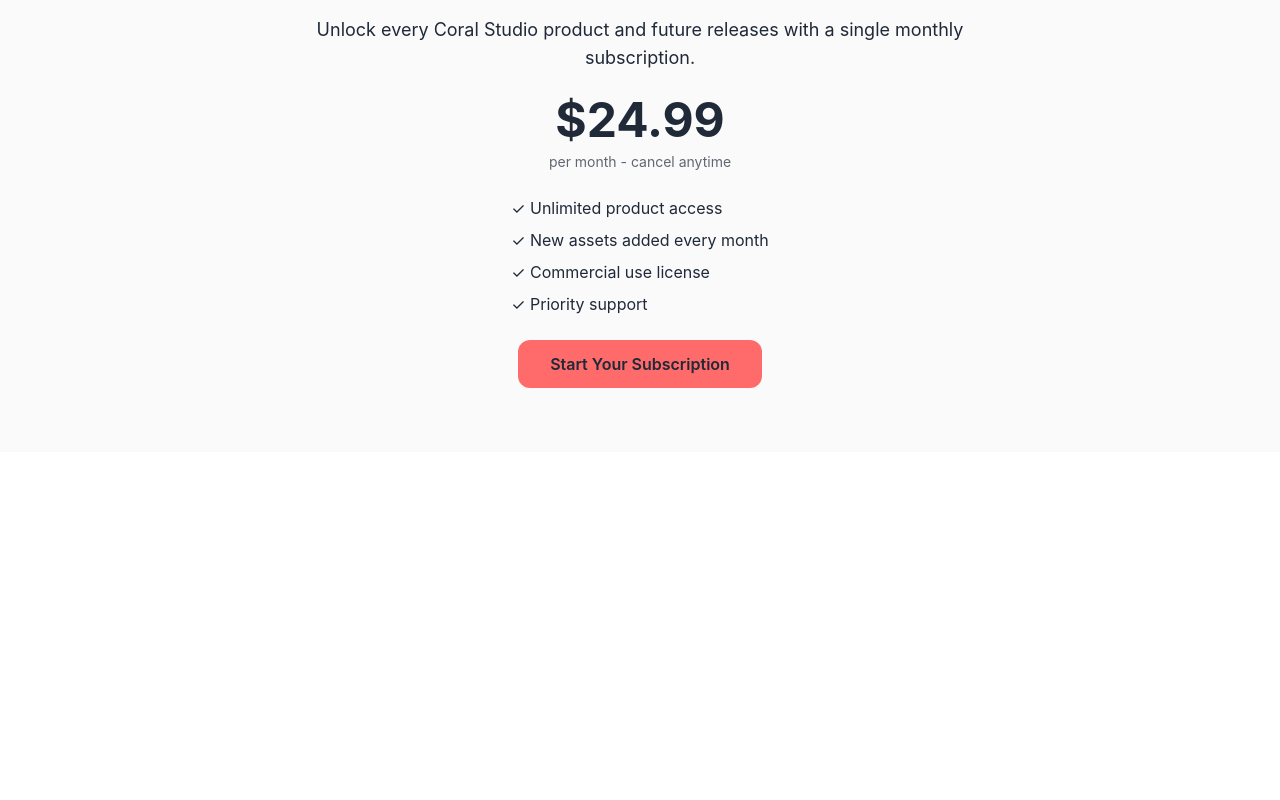
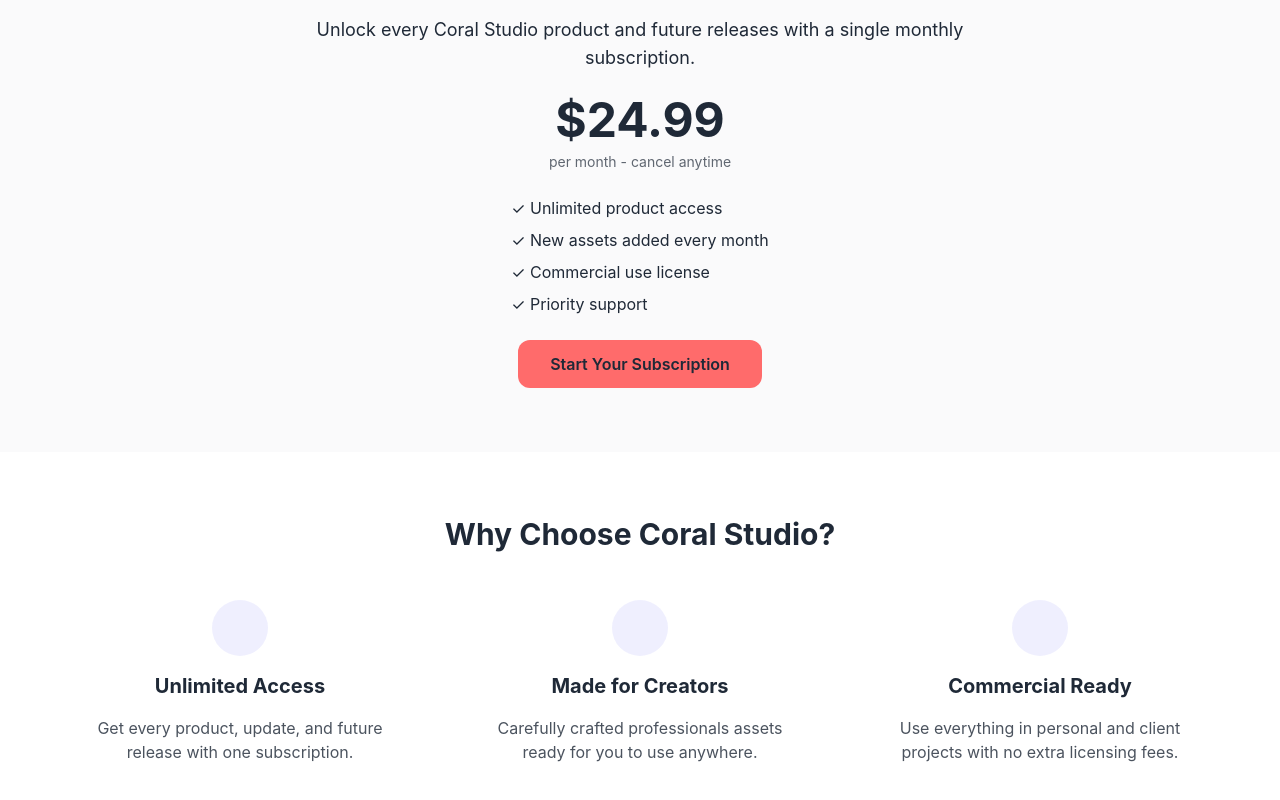
Before and after one commit to ZippyDaFish/creativeSuite-demo, a SvelteKit app: page / in a window 1280 px wide. Shown: the part 2764-3564 px from the top of the page. Built offline with nearby package versions, Linux system fonts and the light colour scheme.

Commit message:
Why Us section

```diff
--- a/src/routes/+page.svelte
+++ b/src/routes/+page.svelte
@@ -26,7 +26,7 @@
 </section>
 
 <!-- Offer -->
-<section class="w-full min-h-[20vh] p-16 flex flex-col items-center justify-center bg-[var(--color-bg)] text-center space-y-6">
+<section class="w-full p-16 flex flex-col items-center justify-center bg-[var(--color-bg)] text-center space-y-6">
 
     <h2 class="text-3xl font-semibold">One Simple Plan</h2>
 
@@ -55,6 +55,40 @@
 </section>
 
 <!-- Why Us -->
- <section class="w-full min-h-screen p-16 flex flex-col items-center bg-[var(--color-surface)]">
+<section class="w-full min-h-[50vh] p-16 flex flex-col items-center bg-[var(--color-surface)] text-center">
+    <h2 class="text-3xl font-semibold mb-12">Why Choose Coral Studio?</h2>
+    <div class="grid grid-cols-1 md:grid-cols-3 gap-12 max-w-6xl w-full">
+        <!-- Feature 1 -->
+        <div class="flex flex-col items-center space-y-4">
+            <div class="w-14 h-14 flex items-center justify-center rounded-full bg-[var(--color-primary)]/10">
+                <span class="text-2xl"></span>
+            </div>
+            <h3 class="text-xl font-semibold">Unlimited Access</h3>
+            <p class="text-base opacity-80 max-w-xs">
+                Get every product, update, and future release with one subscription.
+            </p>
+        </div>
 
+        <!-- Feature 2 -->
+        <div class="flex flex-col items-center space-y-4">
+            <div class="w-14 h-14 flex items-center justify-center rounded-full bg-[var(--color-primary)]/10">
+                <span class="text-2xl"></span>
+            </div>
+            <h3 class="text-xl font-semibold">Made for Creators</h3>
+            <p class="text-base opacity-80 max-w-xs">
+                Carefully crafted professionals assets ready for you to use anywhere.
+            </p>
+        </div>
+
+        <!-- Feature 3 -->
+        <div class="flex flex-col items-center space-y-4">
+            <div class="w-14 h-14 flex items-center justify-center rounded-full bg-[var(--color-primary)]/10">
+                <span class="text-2xl"></span>
+            </div>
+            <h3 class="text-xl font-semibold">Commercial Ready</h3>
+            <p class="text-base opacity-80 max-w-xs">
+                Use everything in personal and client projects with no extra licensing fees.
+            </p>
+        </div>
+    </div>
 </section>
```
